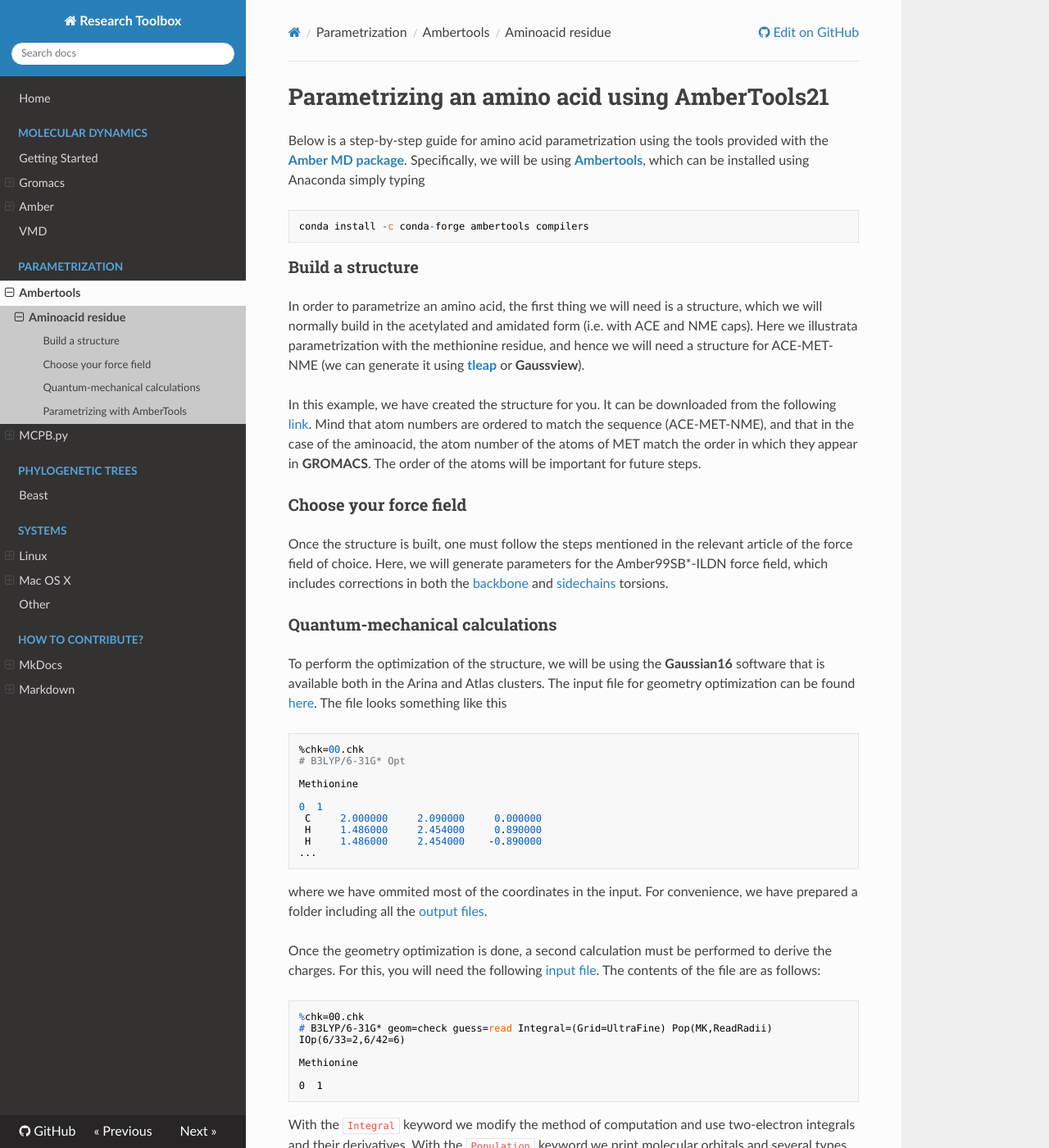
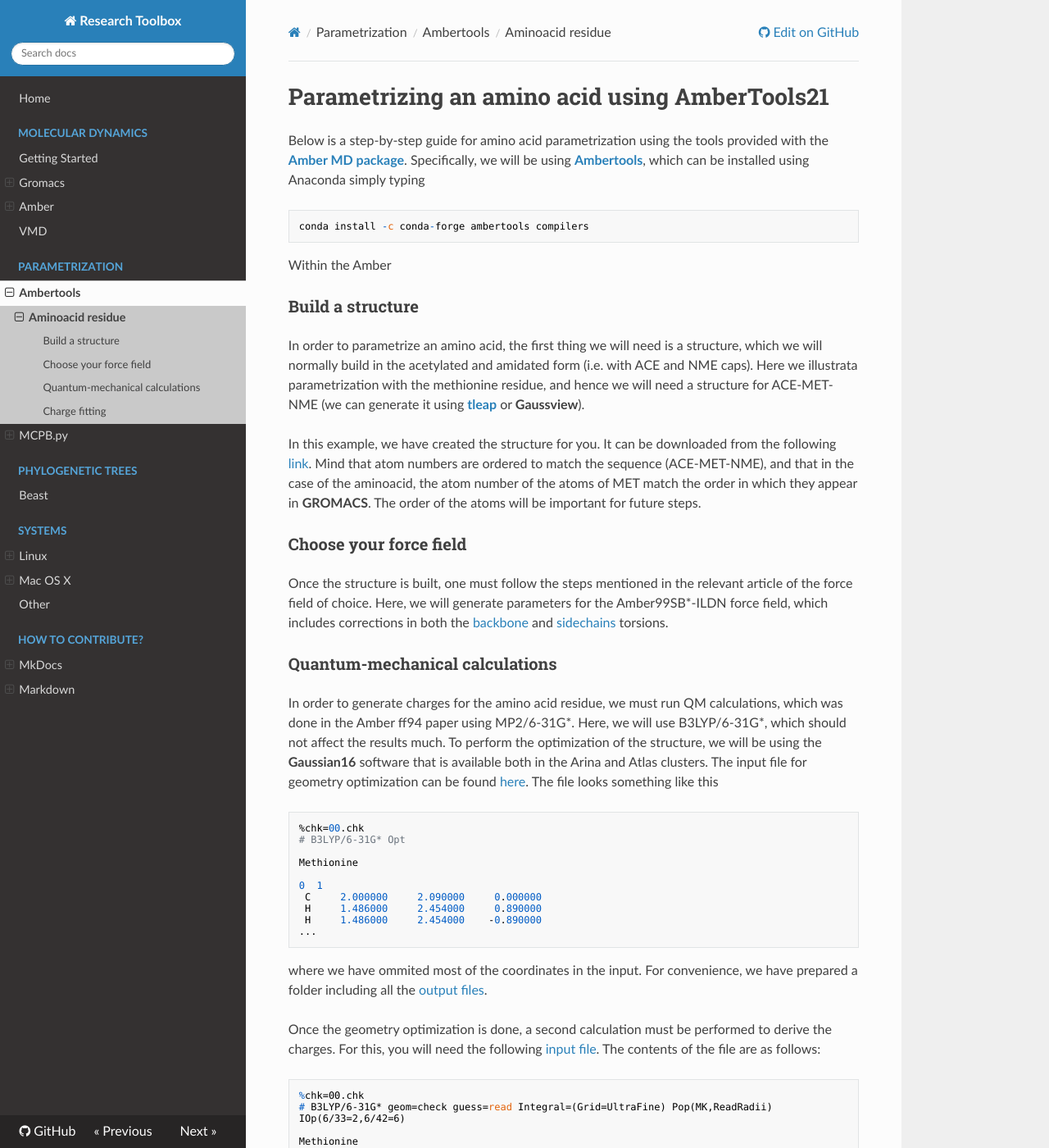
Before and after one commit to BioKT/ResDocs, an MkDocs documentation site: the page built from docs/MET-parametrize/parametrization.md, in a window 1280 px wide and 1400 px high. Shown: the whole window at 82% size. Built offline with MkDocs 1.6.1, drawn with Linux system fonts in a browser that asks for light colours; nearby versions of some CDN libraries; some of the changed text lies outside the part shown.

Commit message:
adds details on parametrization

````diff
--- a/docs/MET-parametrize/parametrization.md
+++ b/docs/MET-parametrize/parametrization.md
@@ -7,6 +7,7 @@ which can be installed using Anaconda simply typing
 ```
 conda install -c conda-forge ambertools compilers
 ```
+Within the Amber
 
 ### Build a structure
 In order to parametrize an amino acid, the first thing we will
@@ -34,6 +35,10 @@ the [backbone](https://doi.org/10.1021/jp901540t) and
 
 
 ### Quantum-mechanical calculations
+In order to generate charges for the amino acid residue, we
+must run QM calculations, which was done in the Amber ff94 paper
+using MP2/6-31G\*. Here, we will use B3LYP/6-31G\*, which should
+not affect the results much.
 To perform the optimization of the structure, we will be using the
 **Gaussian16** software that is available both in the Arina and Atlas
 clusters. The input file for geometry optimization can be found
@@ -80,7 +85,7 @@ All the configurations for this last part have been taken from the workflow
 The output from this
 calculation can be downloaded from [here](https://drive.google.com/drive/folders/1fBlb3yddsKRmj5ysZJMOxwwqVAsf7Kdv?usp=sharing).
 
-### Parametrizing with AmberTools
+### Charge fitting
 Next we jump into the actual parametrization of the molecular mechanics
 force field. All the files necessary for this part are available in this
 [folder](
````
